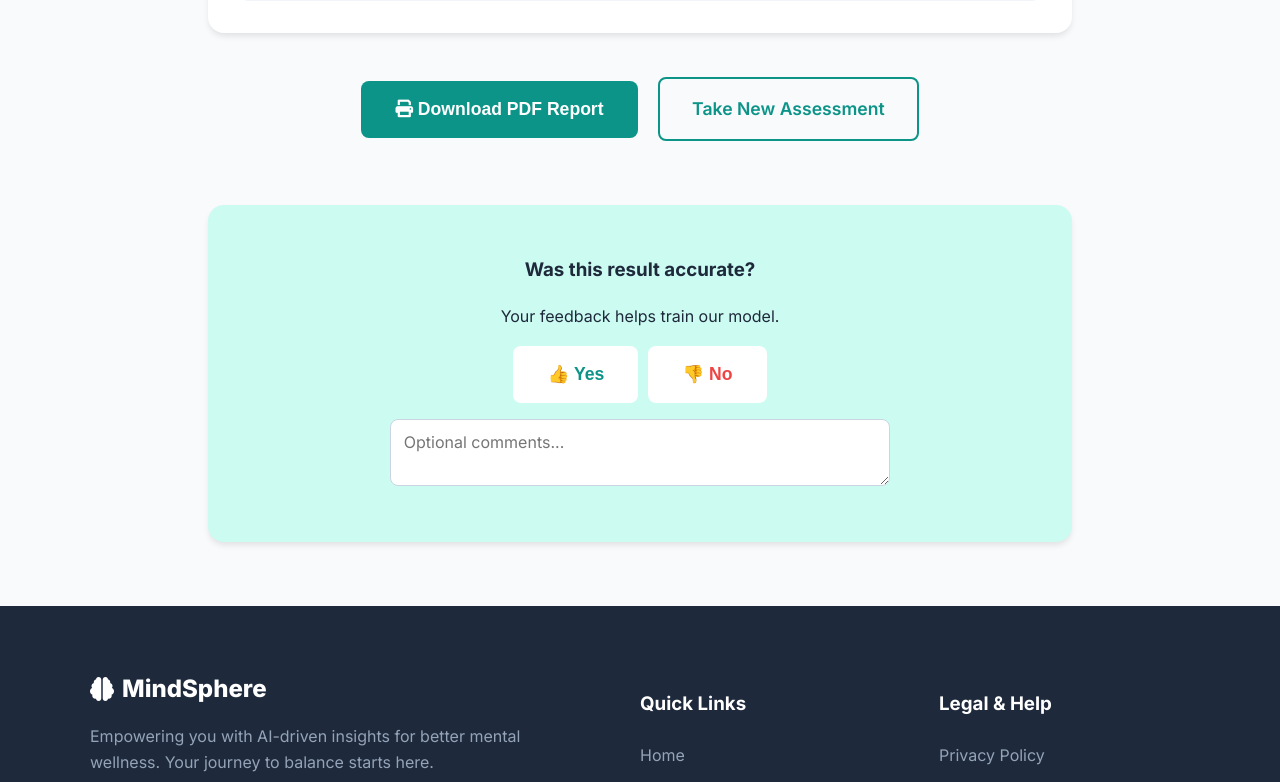
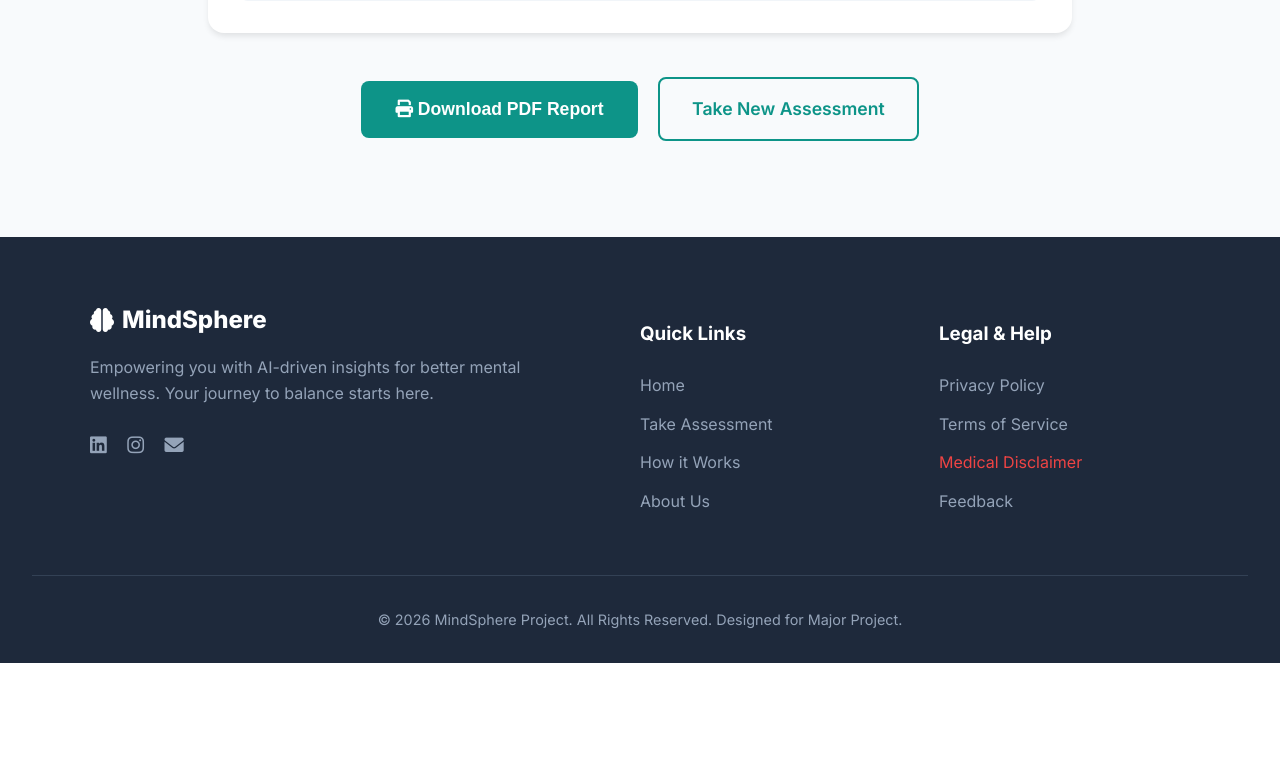
Before and after one commit to piyushb03/Mind-Sphere, a Flask app: template templates/result.html in a window 1280 px wide. Shown: the part 1317-2099 px from the top of the page. After the commit the page ends 1980 px from the top, so only its background shows below. Run offline with Flask 3, Linux system fonts and the light colour scheme; the template is opened without the code that fills it, so the values that code supplies are empty.

Commit message:
Update result.html

```diff
--- a/templates/result.html
+++ b/templates/result.html
@@ -132,18 +132,5 @@
         </a>
     </div>
 
-    <!-- POST-RESULT FEEDBACK -->
-    <div class="card no-print" style="text-align: center; background: var(--primary-light);">
-        <h3>Was this result accurate?</h3>
-        <p>Your feedback helps train our model.</p>
-        <form action="{{ formspree_endpoint }}" method="POST" style="max-width: 500px; margin: 0 auto;">
-            <input type="hidden" name="subject" value="Result Feedback">
-            <div style="display: flex; gap: 10px; justify-content: center; margin-bottom: 1rem;">
-                <button type="submit" name="rating" value="Accurate" class="btn-primary" style="background: var(--white); color: var(--primary); width: auto; margin-top: 0;">👍 Yes</button>
-                <button type="submit" name="rating" value="Inaccurate" class="btn-primary" style="background: var(--white); color: var(--danger); width: auto; margin-top: 0;">👎 No</button>
-            </div>
-            <textarea name="comments" placeholder="Optional comments..." style="width: 100%; margin-bottom: 1rem;" rows="2"></textarea>
-        </form>
-    </div>
 </div>
 {% endblock %}
```
